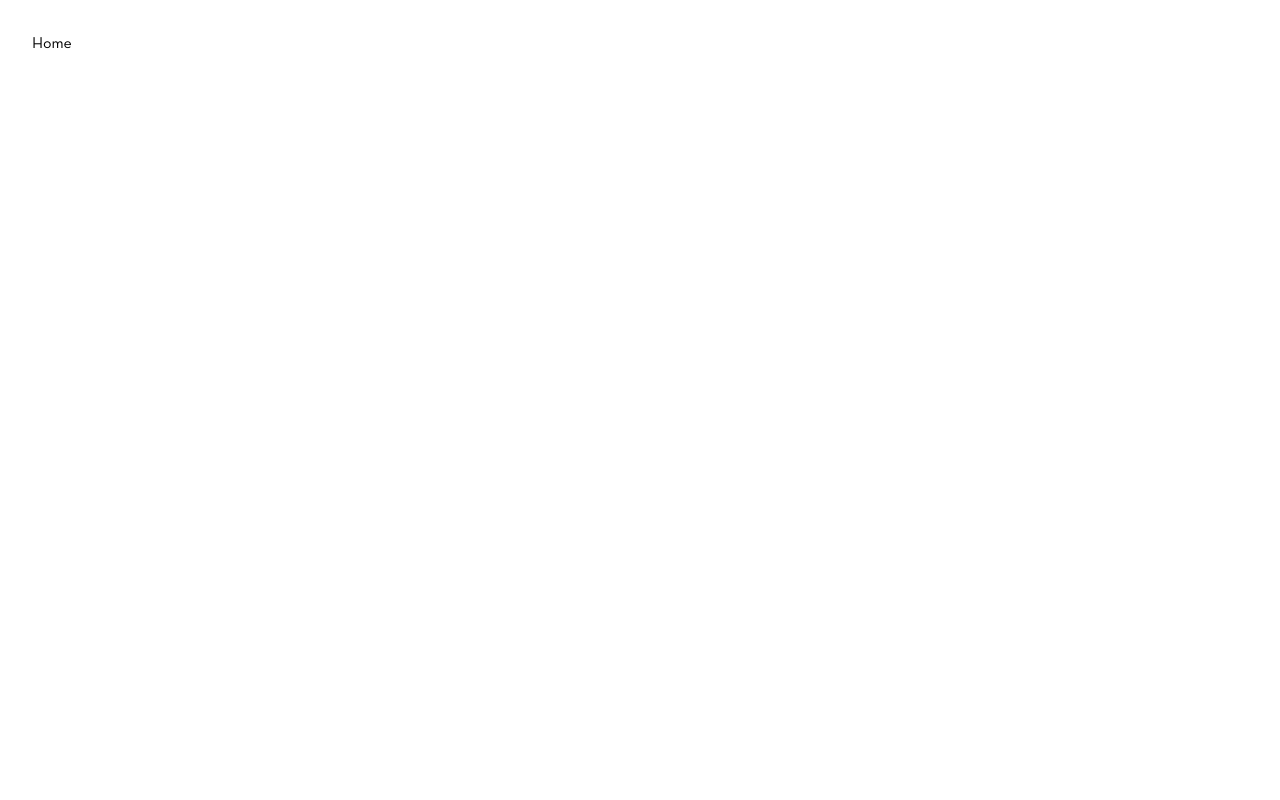
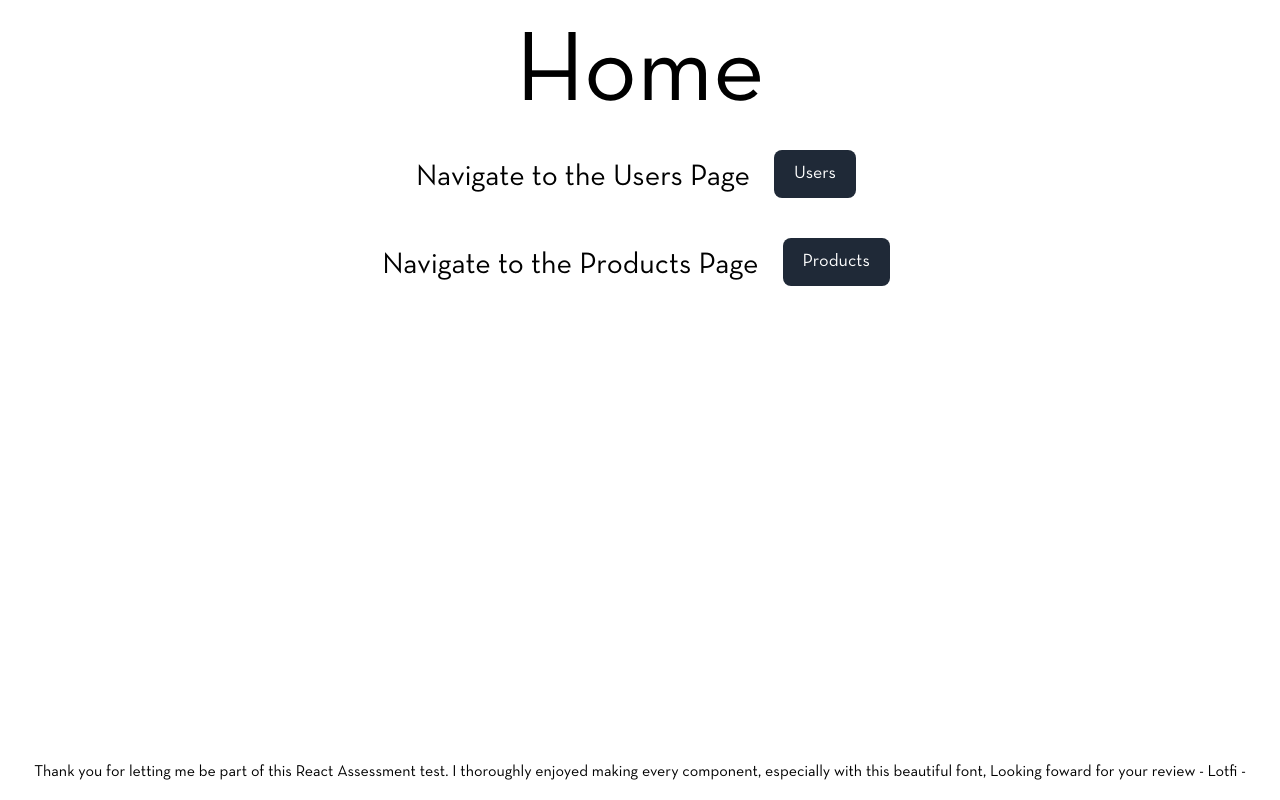
Before and after one commit to BouakkazLotfiG/react-developer-assessment, a React (Vite) app: page / in a window 1280 px wide. Built offline with nearby package versions, Linux system fonts and the light colour scheme.

Commit message:
home page

```diff
--- a/package.json
+++ b/package.json
@@ -10,6 +10,7 @@
     "preview": "vite preview"
   },
   "dependencies": {
+    "@tabler/icons-react": "^2.33.0",
     "axios": "^1.5.0",
     "prop-types": "^15.8.1",
     "react": "^18.2.0",
--- a/src/App.jsx
+++ b/src/App.jsx
@@ -7,7 +7,7 @@ import Home from './pages/Home';
 function App() {
   return (
     <Router>
-      <div className=' p-8 min-h-screen'>
+      <>
         {/* navigation */}
 
         <Routes>
@@ -18,7 +18,7 @@ function App() {
           <Route path='/' element={<Home />} />
           <Route path='*' element={<NotFound />} />
         </Routes>
-      </div>
+      </>
     </Router>
   );
 }
--- a/src/pages/Home.jsx
+++ b/src/pages/Home.jsx
@@ -1,5 +1,39 @@
+import { Link } from 'react-router-dom';
+
 const Home = () => {
-  return <div>Home</div>;
+  return (
+    <div className='h-screen flex flex-col items-center '>
+      <h1 className='text-[100px]'>Home</h1>
+
+      <div className='flex flex-col gap-8 items-center'>
+        <div className='flex gap-6 items-center'>
+          <h3 className='text-3xl'>Navigate to the Users Page</h3>
+          <Link to='/users'>
+            <button className='text-white bg-gray-800 hover:bg-gray-900 focus:outline-none focus:ring-4 focus:ring-gray-300 font-medium rounded-lg text-lg px-5 py-2.5 mr-2 mb-2 dark:bg-gray-800 dark:hover:bg-gray-700 dark:focus:ring-gray-700 dark:border-gray-700'>
+              Users
+            </button>
+          </Link>
+        </div>
+
+        <div className='flex gap-6 items-center'>
+          <h3 className='text-3xl'>Navigate to the Products Page</h3>
+          <Link to='/products'>
+            <button className='text-white bg-gray-800 hover:bg-gray-900 focus:outline-none focus:ring-4 focus:ring-gray-300 font-medium rounded-lg text-lg px-5 py-2.5 mr-2 mb-2 dark:bg-gray-800 dark:hover:bg-gray-700 dark:focus:ring-gray-700 dark:border-gray-700'>
+              Products
+            </button>
+          </Link>
+        </div>
+      </div>
+
+      <div className='mt-auto mb-4'>
+        <p className='text-gray'>
+          Thank you for letting me be part of this React Assessment test. I
+          thoroughly enjoyed making every component, especially with this
+          beautiful font, Looking foward for your review - Lotfi -
+        </p>
+      </div>
+    </div>
+  );
 };
 
 export default Home;
--- a/src/pages/Products.jsx
+++ b/src/pages/Products.jsx
@@ -6,6 +6,8 @@ import Pagination from '../components/Pagination';
 
 import { fetchProducts } from '../services/api-products';
 import { useAppContext } from '../context/AppContext';
+import { IconChevronLeft } from '@tabler/icons-react';
+import { Link } from 'react-router-dom';
 
 const Products = () => {
   const {
@@ -86,8 +88,13 @@ const Products = () => {
   console.log(filteredProducts);
 
   return (
-    <div className='flex flex-col gap-8 '>
-      <h1>Home/Products</h1>
+    <div className='flex flex-col gap-8 p-8'>
+      <div className='flex items-center gap-4'>
+        <Link to='/'>
+          <IconChevronLeft size={20} />
+        </Link>
+        <h1>Home/Products</h1>
+      </div>
       <ProductsFilters
         products={data}
         setFilteredProducts={setFilteredProducts}
--- a/src/pages/Users.jsx
+++ b/src/pages/Users.jsx
@@ -7,6 +7,8 @@ import Pagination from '../components/Pagination';
 import { fetchUsers } from '../services/api-users';
 import { useAppContext } from '../context/AppContext';
 import UserSearch from '../components/UserSearch';
+import { Link } from 'react-router-dom';
+import { IconChevronLeft } from '@tabler/icons-react';
 
 const Users = () => {
   const {
@@ -104,8 +106,13 @@ const Users = () => {
   ];
 
   return (
-    <div className='flex flex-col gap-8 '>
-      <h1>Home/Users</h1>
+    <div className='flex flex-col gap-8 p-8 '>
+      <div className='flex items-center gap-4'>
+        <Link to='/'>
+          <IconChevronLeft size={20} />
+        </Link>
+        <h1>Home/Users</h1>
+      </div>
       <UserFilters users={data} setFilteredUsers={setFilteredUsers} />
 
       <DataTable columns={userColumn} data={filteredUsers} />
```
Also changed, not shown: 1 other file (tests, documents, lock files or other folders).
